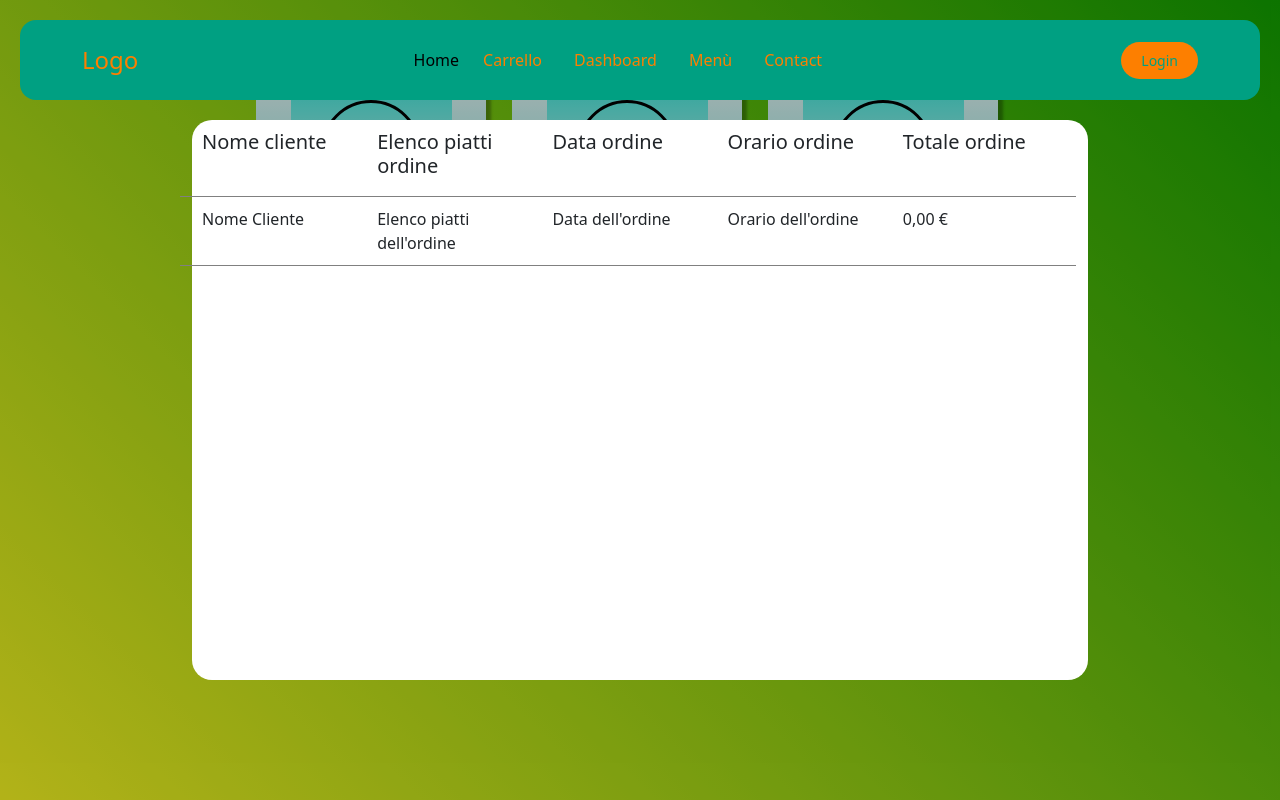
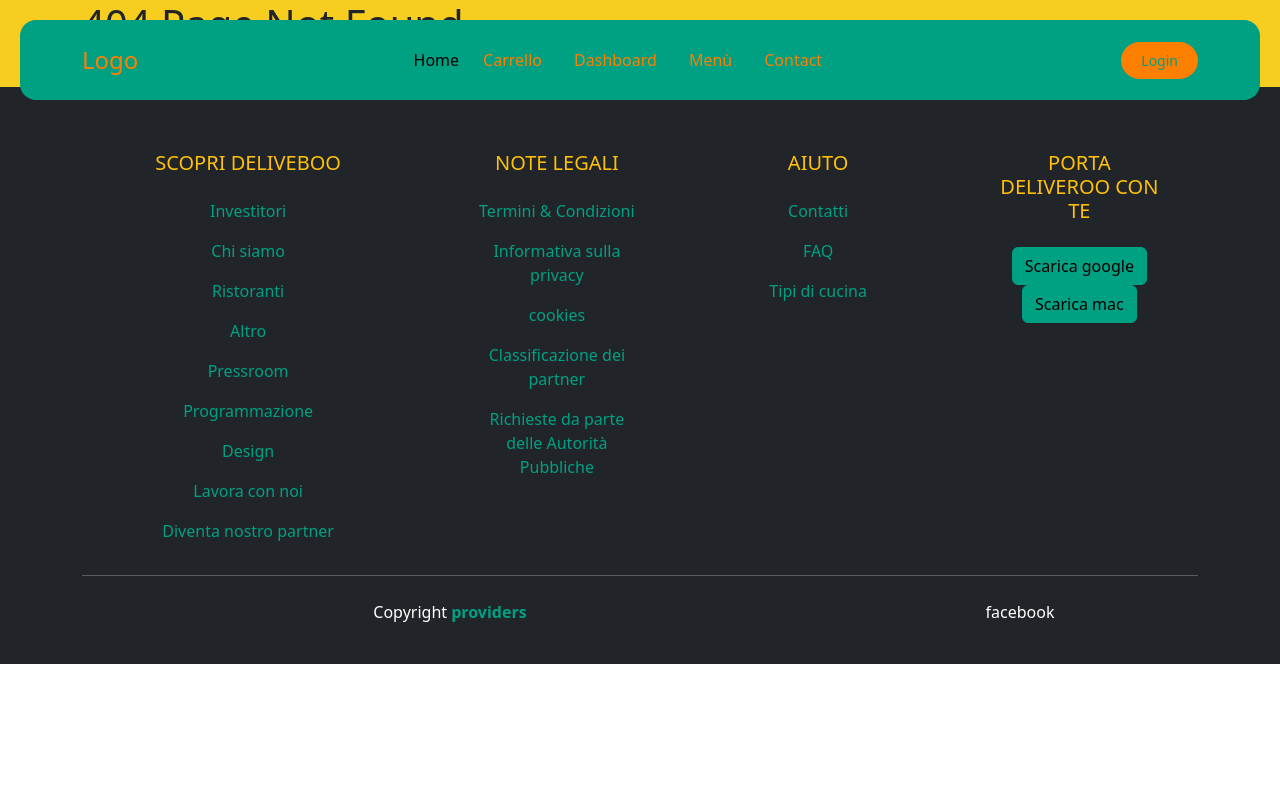
Before and after one commit to gabrielebottari/deliveboo-frontend, a Vue app: page /dashboard in a window 1280 px wide. Shown: the top 800 px of the page. Built offline with nearby package versions, Linux system fonts and the light colour scheme.

Commit message:
Fixed pages files and router links

```diff
--- a/src/components/AppMyMenu.vue
+++ /dev/null
@@ -1,77 +0,0 @@
-<script>
-export default {
-    data() {
-        return {
-            menu: [
-                {
-                    nome: "",
-                    img: "",
-                    categoria: "",
-                    prezzo: "",
-
-                }
-            ]
-        }
-    },
-}
-
-</script>
-<template>
-    <section>
-        <div class="container">
-            <div class="menu" v-for="dish in menu">
-                <!-- singola riga del menu -->
-                <div class="row m-2">
-
-                    <!-- foto piatto -->
-                    <div class="col">
-                        <img src="" alt="foto piatto">
-                    </div>
-
-                    <!-- nome piatto -->
-                    <div class="col">
-                        nome piatto
-                    </div>
-
-                    <!-- categoria piatto -->
-                    <div class="col">
-                        categoria piatto
-                    </div>
-
-                    <!-- prezzo piatto -->
-                    <div class="col">
-                        prezzo piatto
-                    </div>
-
-                    <div class="col menu-buttons">
-                        <!-- bottone modifica -->
-                        <button>Modifica</button>
-
-                        <!-- bottone Cancella -->
-                        <button>Cancella</button>
-                    </div>
-                </div>
-            </div>
-            <button class="new-dish-btn">
-                Aggiungi un nuovo piatto
-            </button>
-        </div>
-    </section>
-</template>
-
-<style lang="scss" scoped>
-
-.menu-buttons
-{
-    button
-    {
-        padding: 5px;
-        margin: 0 5px;
-    }
-}
-
-.new-dish-btn
-{
-    margin: 0 auto;
-}
-</style>
--- a/src/components/AppOrders.vue
+++ /dev/null
@@ -1,94 +0,0 @@
-<script>
-export default {
-    data() {
-        return {
-            orders: [
-                {
-                    NomeCliente: "Nome Cliente",
-                    Totale: "0,00",
-                    PiattiScelti: "Elenco piatti dell'ordine",
-                    Data: "Data dell'ordine",
-                    Orario: "Orario dell'ordine",
-                }
-            ]
-        }
-    },
-}
-</script>
-<template>
-    <section class="orders">
-
-        <div class="row">
-
-            <!-- Nome cliente -->
-            <div class="col">
-                <h5>Nome cliente</h5>
-            </div>
-
-            <!-- Elenco piatti ordine -->
-            <div class="col">
-                <h5>Elenco piatti ordine</h5>
-            </div>
-
-            <!-- Data ordine -->
-            <div class="col">
-                <h5>Data ordine</h5>
-            </div>
-
-            <!-- Orario ordine -->
-            <div class="col">
-                <h5>Orario ordine</h5>
-            </div>
-
-            <!-- Totale ordine  -->
-            <div class="col">
-                <h5>Totale ordine</h5>
-            </div>
-        </div>
-
-        <div class="div" v-for="order in orders">
-            <div class="row">
-
-                <!-- Nome cliente -->
-                <div class="col">
-                    {{ order.NomeCliente }}
-                </div>
-
-                <!-- Elenco piatti ordine -->
-                <div class="col">
-                    {{ order.PiattiScelti }}
-                </div>
-
-                <!-- Data ordine -->
-                <div class="col">
-                    {{ order.Data }}
-                </div>
-
-                <!-- Orario ordine -->
-                <div class="col">
-                    {{ order.Orario }}
-                </div>
-
-                <!-- Totale ordine  -->
-                <div class="col">
-                    {{ order.Totale }} €
-                </div>
-            </div>
-        </div>
-    </section>
-</template>
-
-<style lang="scss" scoped>
-
-.orders
-{
-
-    .row
-    {
-        width: 100%;
-        border-bottom: 1px solid grey;
-        padding: 10px;
-    }
-}
-
-</style>
--- a/src/components/AppSingleDish.vue
+++ /dev/null
@@ -1,9 +0,0 @@
-<script></script>
-<template>
-    <div>
-        APP SINGLE DISH
-    </div>
-</template>
-
-<style scoped>
-</style>
--- a/src/components/AppStatistics.vue
+++ /dev/null
@@ -1,9 +0,0 @@
-<script></script>
-<template>
-    <div>
-        APP STATISTICS
-    </div>
-</template>
-
-<style scoped>
-</style>
--- a/src/pages/Dashboard.vue
+++ /dev/null
@@ -1,196 +0,0 @@
-<script>
-
-// importazione componenti
-import AppMyMenu from '../components/AppMyMenu.vue';
-import AppOrders from '../components/AppOrders.vue';
-import AppStatistics from '../components/AppStatistics.vue';
-import AppSingleDish from '../components/AppSingleDish.vue';
-
-export default {
-    data() {
-        return {
-        cards: [
-            {
-                title: "I miei Piatti",
-                img: "fa-solid fa-utensils",
-                component: "AppMyMenu",
-
-            },
-            {
-                title: "I miei ordini",
-                img: "fa-regular fa-rectangle-list",
-                component: "AppOrders",
-            },
-            {
-                title: "Le mie statistiche",
-                img: "fa-solid fa-chart-line",
-                component: "AppStatistics",
-            },
-        ],
-        };
-    },
-    components: {
-        AppMyMenu,
-        AppOrders,
-        AppSingleDish,
-        AppStatistics,
-    },
-    methods: {
-        GetCardContent: function (component) {
-            // prendi l'elemento e sposto nella lista carrello
-        }
-    }
-};
-</script>
-
-<template>
-    <main class="debug">
-
-                    <!-- cards created using a for cicle -->
-
-        <div class="container">
-            <div class="row">
-                <div class="col cards" v-for="card in cards">
-                    <a>
-                        <div class="my-card">
-                            <div class="card-img-bg">
-                                <div>
-                                    <i :class="card.img" class="fontawesome-icon"></i>
-                                </div>
-                            </div>
-                            <div class="card-content">
-                                <h3>{{ card.title }}</h3>
-                            </div>
-                        </div>
-                    </a>
-                </div>
-            </div>
-        </div>
-        <div class="active">
-            <div class="card-link-content">
-                <!-- <AppMyMenu/> -->
-                <AppOrders/>
-                <!-- <AppMyMenu/> -->
-                <!-- <AppMyMenu/> -->
-            </div>
-        </div>
-    </main>
-</template>
-
-<style lang="scss" scoped>
-
-.row *
-{
-    padding: 0;
-}
-
-main
-{
-  background: linear-gradient(45deg, #ffff23, #12a600);
-
-
-    .container
-    {
-        max-width: 60%;
-        padding-top: 50px;
-        padding-bottom: 50px;
-
-        .cards
-        {
-
-            a
-            {
-                text-decoration: none;
-                color: black;
-            }
-
-            .my-card
-            {
-                border-radius: 10px;
-                width: 90%;
-                display: flex;
-                justify-content: center;
-                flex-direction: column;
-                background: linear-gradient(0deg, #37eee0, white);
-                box-shadow: 5px 5px 3px rgba(0, 0, 0, 0.3);
-
-                .card-img-bg
-                {
-                    width: 70%;
-                    margin: 20px auto;
-                    background: linear-gradient(0deg, white, #37eee0);
-                    text-align: center;
-                    border-radius: 10px;
-
-
-                    .fontawesome-icon
-                    {
-                        width: 100px;
-                        height: 100px;
-                        line-height: 100px;
-                        font-size: 50px;
-                        color: #12a600;
-                        vertical-align: middle;
-                        border: 3px solid black;
-                        border-radius: 60%;
-                        margin: 30px;
-                    }
-                }
-
-                .card-content
-                {
-                    margin-top: 20px;
-                    margin-bottom: 20px;
-                    text-align: center;
-                    transition: 2s;
-                }
-
-            }
-
-            .my-card:hover
-            {
-                transform: scale(1.05);
-                background: linear-gradient(0deg, white, #37eee0);
-                transition-duration: 0.5s;
-            }
-        }
-    }
-}
-
-/* DEBUG */
-
-main.debug
-{
-    height: 800px;
-}
-
-.hidden
-{
-    display: none;
-}
-
-.active
-{
-    display: block;
-    position: fixed;
-    left: 0%;
-    bottom: 0%;
-    width: 100vw;
-    height: 100vh;
-    background: rgba($color: #000000, $alpha: 0.3);
-    display: flex;
-    justify-content: center;
-    align-items: center;
-
-    .card-link-content
-    {
-        width: 70%;
-        height: 70%;
-        background-color: white;
-        border-radius: 20px;
-
-    }
-
-}
-
-</style>
--- a/src/router.js
+++ b/src/router.js
@@ -13,11 +13,6 @@
             path: '/',
             name: 'home',
             component: Home
-        },
-        {
-            path: '/dashboard',
-            name: 'Dashboard',
-            component: Dashboard
         },
         {
             path: '/carrello',
```
